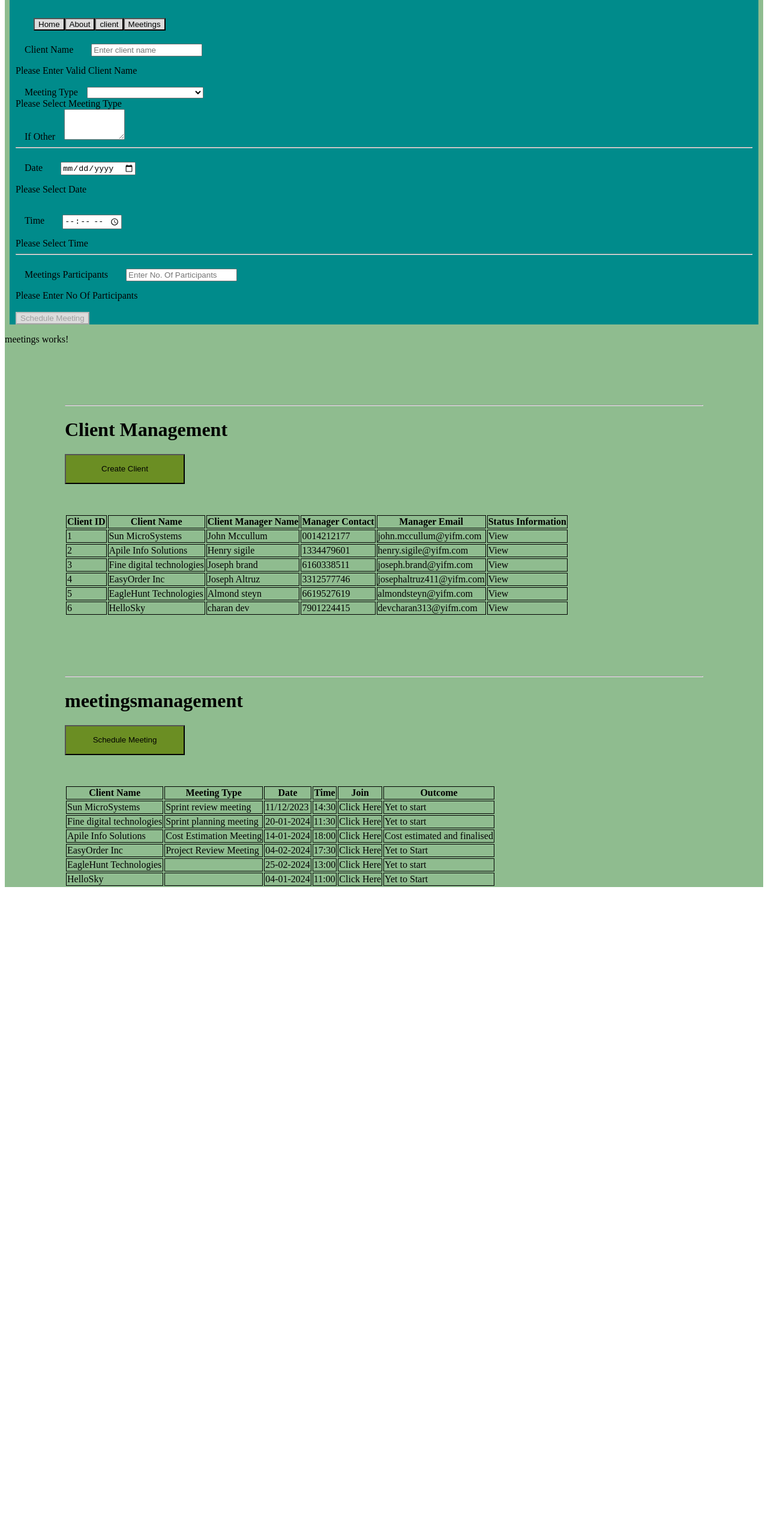
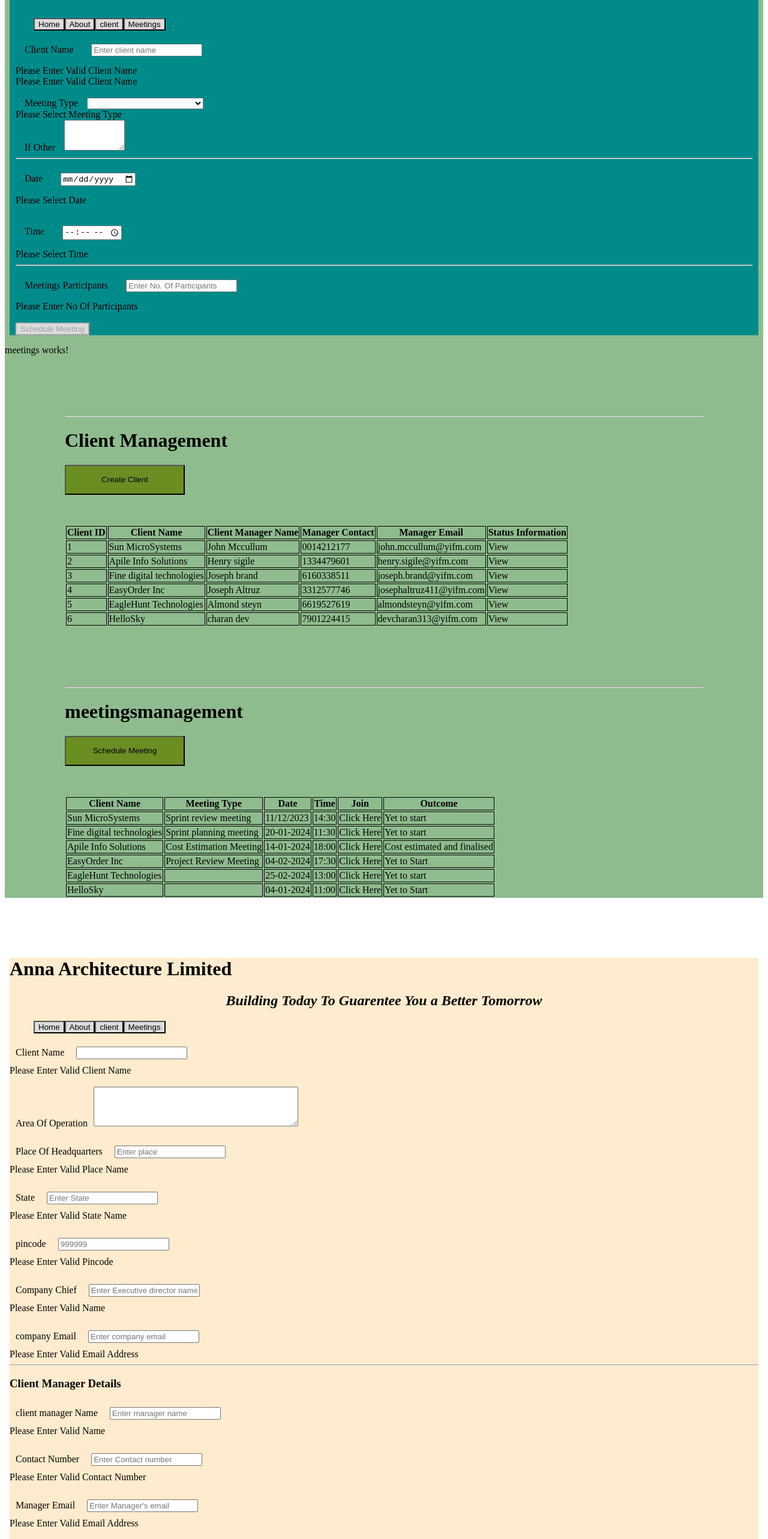
Before and after one commit to harshithkandula/ProjectManagementSoftware, an Angular app: page /AddClient in a window 1280 px wide. Before the commit this address led to /. Shown: the part 2280-4846 px from the top of the page at 60% size. Before the commit the page ends 3859 px from the top, so only its background shows below. Built offline with nearby package versions, Linux system fonts and the light colour scheme.

Commit message:
update project

```diff
--- a/src/app/app.component.ts
+++ b/src/app/app.component.ts
@@ -1,6 +1,6 @@
 import { Component } from '@angular/core';
 import { CommonModule } from '@angular/common';
-import { RouterOutlet } from '@angular/router';
+import { RouterModule, RouterOutlet } from '@angular/router';
 import { ClientComponent } from './client/client.component';
 import { WebmenuComponent } from './webmenu/webmenu.component';
 import { ClientmanagementComponent } from './clientmanagement/clientmanagement.component';
@@ -12,7 +12,7 @@ import { Meetings } from './model/meetings';
 @Component({
   selector: 'app-root',
   standalone: true,
-  imports: [CommonModule, RouterOutlet, ClientComponent, WebmenuComponent, ClientmanagementComponent, MeetingsComponent, MeetingsmanagementComponent],
+  imports: [CommonModule, RouterOutlet, ClientComponent, WebmenuComponent, ClientmanagementComponent, MeetingsComponent, MeetingsmanagementComponent, RouterModule],
   templateUrl: './app.component.html',
   styleUrl: './app.component.css'
 })
--- a/src/app/app.routes.ts
+++ b/src/app/app.routes.ts
@@ -1,3 +1,14 @@
 import { Routes } from '@angular/router';
+import { AppComponent } from './app.component';
+import { ClientmanagementComponent } from './clientmanagement/clientmanagement.component';
+import { ClientComponent } from './client/client.component';
+import { MeetingsmanagementComponent } from './meetingsmanagement/meetingsmanagement.component';
+import { MeetingsComponent } from './meetings/meetings.component';
 
-export const routes: Routes = [];
+export const routes: Routes = [
+    {path: 'home', component: AppComponent},
+    {path: 'ClientsList', component: ClientmanagementComponent},
+    {path: 'AddClient', component: ClientComponent},
+    {path: 'MeetingsList', component: MeetingsmanagementComponent},
+    {path: 'AddMeetings', component: MeetingsComponent}
+];
--- a/src/app/client/client.component.html
+++ b/src/app/client/client.component.html
@@ -102,7 +102,6 @@
                 <input type="text"  placeholder="Enter place" id="headQuarters" formControlName="headQuarters" required>
                 <div *ngIf="clientForm.get('headQuarters')?.hasError('required')" class="error-message">Please Enter Valid Place Name</div>
                 <div *ngIf="clientForm.get('headQuarters')?.hasError('minLength')" class="error-message">Please Enter Valid Place Name</div>
-                <div *ngIf="clientForm.get('headQuarters')?.hasError('pattern')" class="error-message">Please Enter Valid Place Name</div>
             </div>
             <br>
             <div class="form-group">
@@ -110,7 +109,6 @@
                 <input type="text" placeholder="Enter State" id="state" formControlName="state" required>
                 <div *ngIf="clientForm.get('state')?.hasError('required')" class="error-message">Please Enter Valid State Name</div>
                 <div *ngIf="clientForm.get('state')?.hasError('minLength')" class="error-message">Please Enter Valid State Name</div>
-                <div *ngIf="clientForm.get('state')?.hasError('pattern')" class="error-message">Please Enter Valid State Name</div>
             </div>
             <br>
             <div class="form-group">
@@ -127,7 +125,6 @@
                 <input type="text" placeholder="Enter Executive director name" id="chiefName" formControlName="chiefName" required>
                 <div *ngIf="clientForm.get('chiefName')?.hasError('required')" class="error-message">Please Enter Valid Name</div>
                 <div *ngIf="clientForm.get('chiefName')?.hasError('minLength')" class="error-message">Please Enter Valid Name</div>
-                <div *ngIf="clientForm.get('pattern')?.hasError('required')" class="error-message">Please Enter Valid Name</div>
             </div>
             <br>
             <div class="form-group">
@@ -144,7 +141,6 @@
                 <input type="text" placeholder="Enter manager name" id="managerName" formControlName="managerName" required>
                 <div *ngIf="clientForm.get('managerName')?.hasError('required')" class="error-message">Please Enter Valid Name</div>
                 <div *ngIf="clientForm.get('managerName')?.hasError('minLength')" class="error-message">Please Enter Valid Name</div>
-                <div *ngIf="clientForm.get('managerName')?.hasError('pattern')" class="error-message">Please Enter Valid Name</div>
             </div>
             <br>
             <div class="form-group">
--- a/src/app/client/client.component.ts
+++ b/src/app/client/client.component.ts
@@ -22,12 +22,12 @@ export class ClientComponent {
       {
         clientName: ['',[Validators.required, Validators.minLength(2), Validators.pattern(/\d+$/g)]],
         operatingSectors: ['',[Validators.required]],
-        headQuarters: ['',[Validators.required, Validators.minLength(2), Validators.pattern(/\d+$/g)]],
-        state: ['',[Validators.required, Validators.minLength(2), Validators.pattern(/\d+$/g)]],
+        headQuarters: ['',[Validators.required, Validators.minLength(2)]],
+        state: ['',[Validators.required, Validators.minLength(2)]],
         pinCode: ['',[Validators.required, Validators.minLength(6), Validators.maxLength(6), Validators.pattern(/^\d+(\.\d{1,2})?$/)]],
-        chiefName: ['',[Validators.required, Validators.minLength(2), Validators.pattern(/\d+$/g)]],
+        chiefName: ['',[Validators.required, Validators.minLength(2)]],
         companyEmail: ['',[Validators.required, Validators.minLength(3), Validators.pattern(/^\w+([\.-]?\w+)*@\w+([\.-]?\w+)*(\.\w{2,3})+$/g)]],
-        managerName: ['',[Validators.required, Validators.minLength(2), Validators.pattern(/\d+$/g)]],
+        managerName: ['',[Validators.required, Validators.minLength(2)]],
         managerNo: ['',[Validators.required, Validators.minLength(10), Validators.maxLength(10), Validators.pattern(/^\d+(\.\d{1,2})?$/)]],
         managerEmail: ['',[Validators.required, Validators.minLength(3), Validators.pattern(/^\w+([\.-]?\w+)*@\w+([\.-]?\w+)*(\.\w{2,3})+$/g)]]
       }
--- a/src/app/meetings/meetings.component.html
+++ b/src/app/meetings/meetings.component.html
@@ -92,7 +92,7 @@
                 <input type="text" id="clientName" placeholder="Enter client name" formControlName="clientName" required>
                 <div *ngIf="meetingForm.get('clientName')?.hasError('required')" class="error-message">Please Enter Valid Client Name</div>
                 <div *ngIf="meetingForm.get('clientName')?.hasError('minLength')" class="error-message">Please Enter Valid Client Name</div>
-                <div *ngIf="meetingForm.get('pattern')?.hasError('required')" class="error-message">Please Enter Valid Client Name</div>
+                <div *ngIf="meetingForm.get('clientName')?.hasError('required')" class="error-message">Please Enter Valid Client Name</div>
             </div>
             <br>
             <div class="form-group">
--- a/src/app/meetings/meetings.component.ts
+++ b/src/app/meetings/meetings.component.ts
@@ -37,6 +37,6 @@ export class MeetingsComponent {
   }
 
   addMeeting(): void{
-    this.meetingsService.addMeeting(this.meetingForm.value.clientName, this.meetingForm.value.meetingType, this.meetingForm.value.date, this.meetingForm.value.time, "", "");
+    this.meetingsService.addMeeting(this.meetingForm.value.clientName, this.meetingForm.value.meetingType, this.meetingForm.value.date, this.meetingForm.value.time);
   }
 }
--- a/src/app/model/meetings.service.ts
+++ b/src/app/model/meetings.service.ts
@@ -23,8 +23,8 @@ export class MeetingsService {
     return this.meetings;
    }
 
-   addMeeting = (name: string, mt: string, date: string, time: string, jurl:string, mo: string):void => {
-    let new_meeting: Meetings = new Meetings(name, mt, date, time, jurl, mo);
+   addMeeting = (name: string, mt: string, date: string, time: string):void => {
+    let new_meeting: Meetings = new Meetings(name, mt, date, time, "", "Yet to Start");
     this.meetings.push(new_meeting);
    }
 }
```
Also changed, not shown: src/app/app.module.ts (+6 -3 lines).
